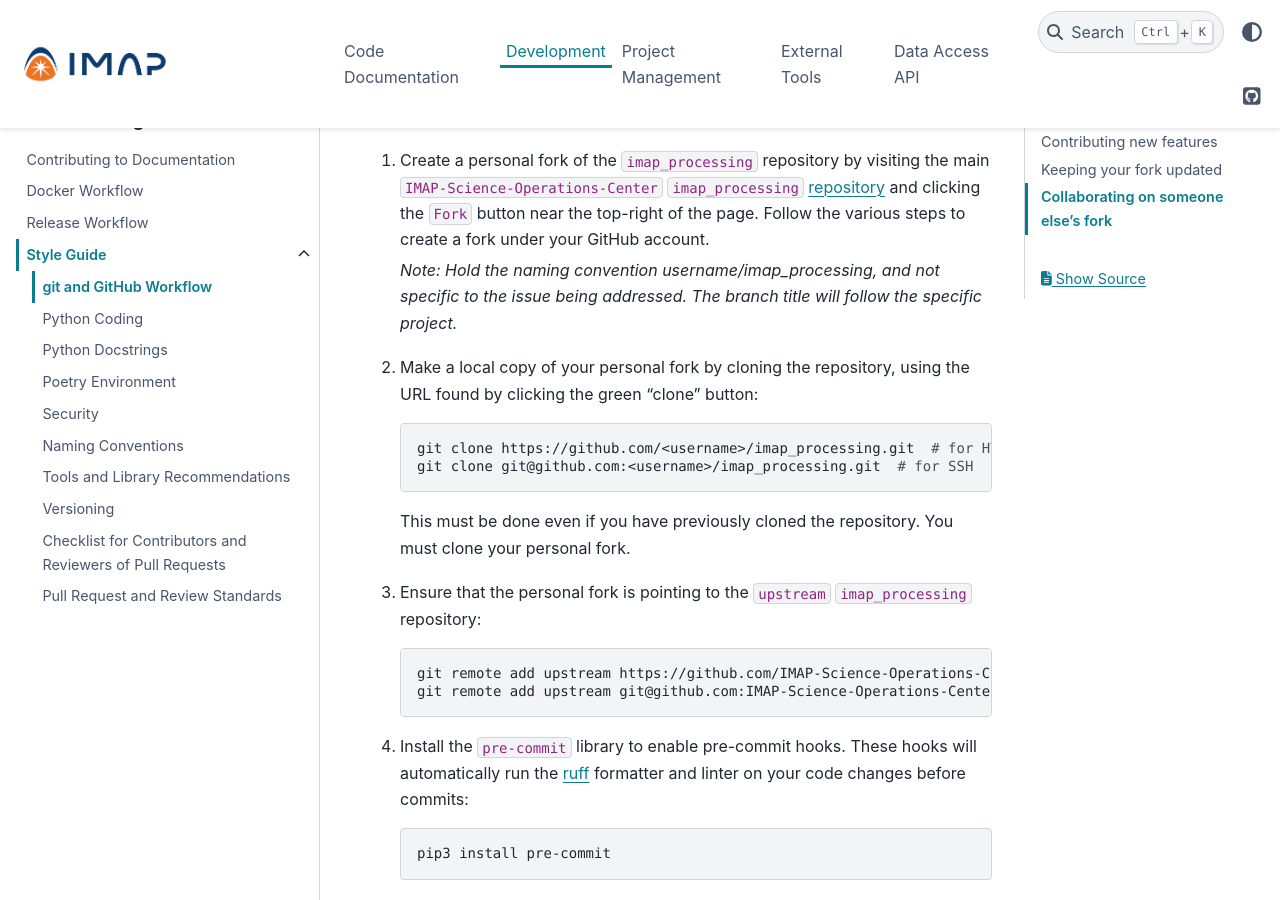
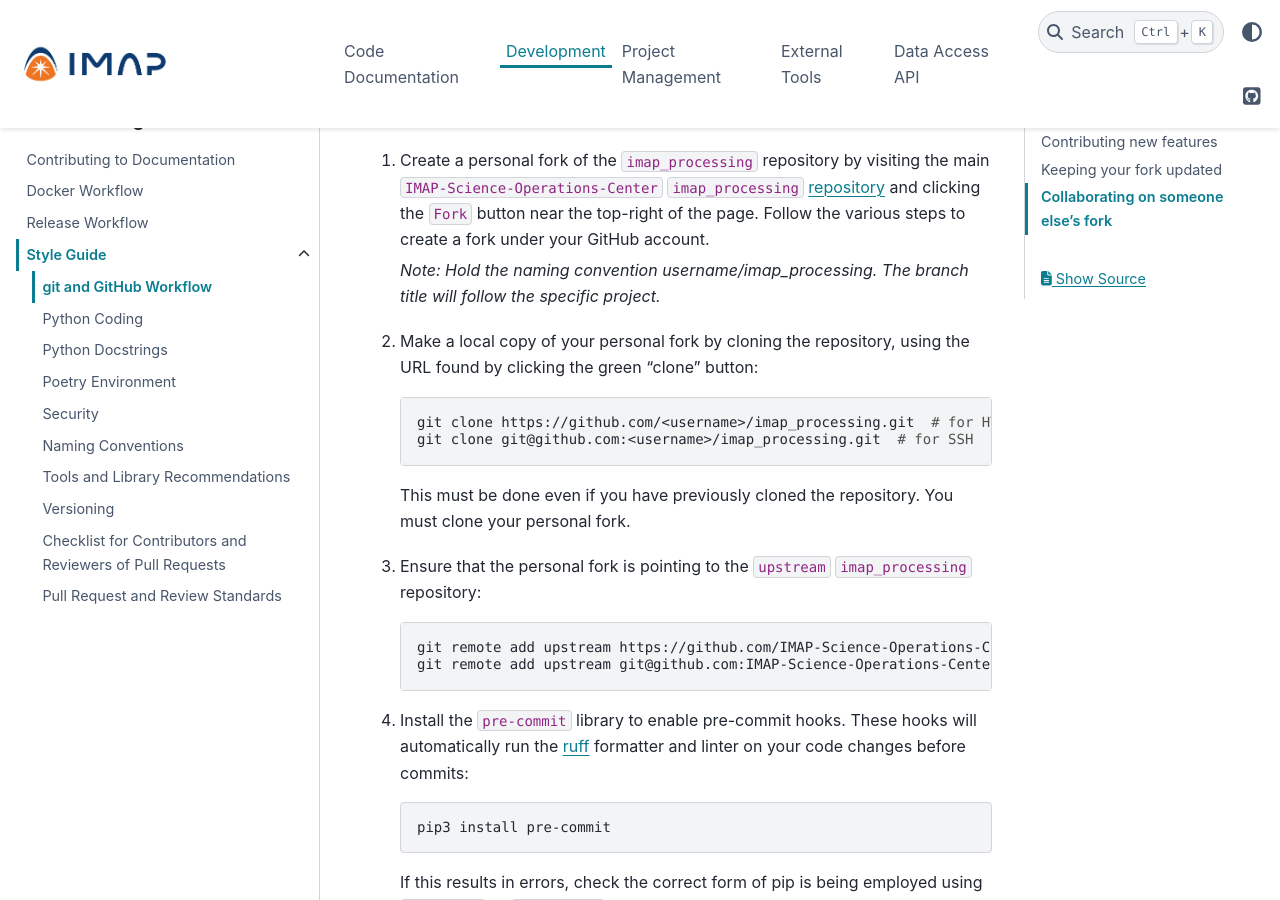
Before and after one commit to IMAP-Science-Operations-Center/imap_processing, a Sphinx documentation site: the page built from docs/source/development-guide/style-guide/git-and-github-workflow.rst, in a window 1280 px wide and 900 px high, scrolled down 1288 px. Built offline with Sphinx 7.4.7 and the PyData theme 0.15.4, drawn with Linux system fonts in a browser that asks for light colours; the version number is read from the project's files by our own code.

Commit message:
Small update

```diff
--- a/docs/source/development-guide/style-guide/git-and-github-workflow.rst
+++ b/docs/source/development-guide/style-guide/git-and-github-workflow.rst
@@ -38,7 +38,7 @@
    the ``Fork`` button near the top-right of the page. Follow the various steps to create a fork under your GitHub
    account.
 
-   *Note: Hold the naming convention username/imap_processing, and not specific to the issue being addressed. The branch title will follow the specific project.*
+   *Note: Hold the naming convention username/imap_processing. The branch title will follow the specific project.*
 
 #. Make a local copy of your personal fork by cloning the repository, using the URL found by clicking the green "clone"
    button:
```
